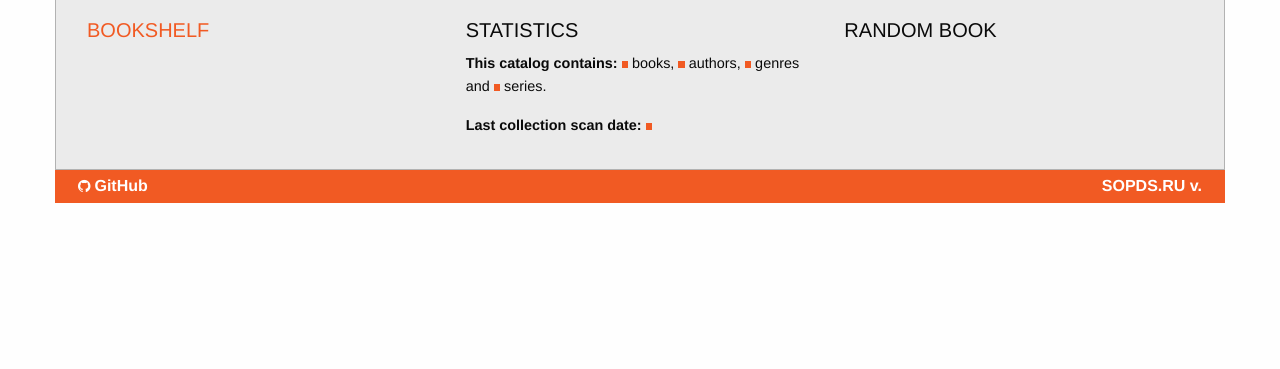
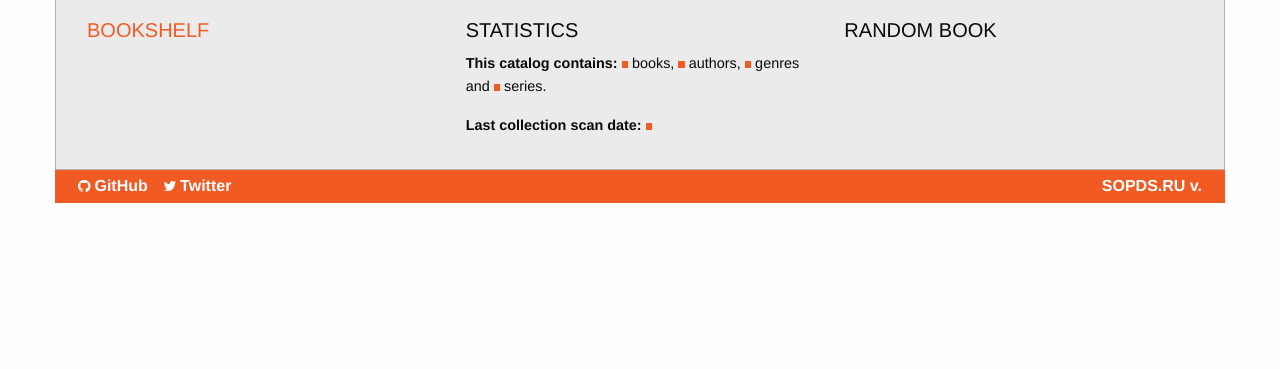
Before and after one commit to mitshel/sopds, a Django app: template sopds_web_backend/templates/sopds_main.html in a window 1280 px wide. Shown: the part 147-516 px from the top of the page. Run offline with Django 3.2, Linux system fonts and the light colour scheme; the template is opened without the code that fills it, so the values that code supplies are empty; parts of the project's set-up code (start-up, migrations or seed data) failed here and were passed over; some libraries are stand-ins or nearby versions.

Commit message:
Add twitter link in footer

```diff
--- a/sopds_web_backend/templates/sopds_footer.html
+++ b/sopds_web_backend/templates/sopds_footer.html
@@ -46,7 +46,7 @@
 	<div class="medium-6 columns">
 		<ul class="menu show-for-medium">
 		<li class="menu-text" style="padding:0"><a href="https://github.com/mitshel/sopds"><i class="fi-social-github"></i>GitHub</a></li>
-		{# <li class="menu-text" style="padding:0"><a href="#" onclick="window.print()"><i class="fi-social-facebook"></i>Facebook</a></li> #}
+		<li class="menu-text" style="padding:0"><a href="https://twitter.com/dmitsh"><i class="fi-social-twitter"></i>Twitter</a></li>
 		</ul>
 	</div>
 	<div class="medium-6 columns">
```
